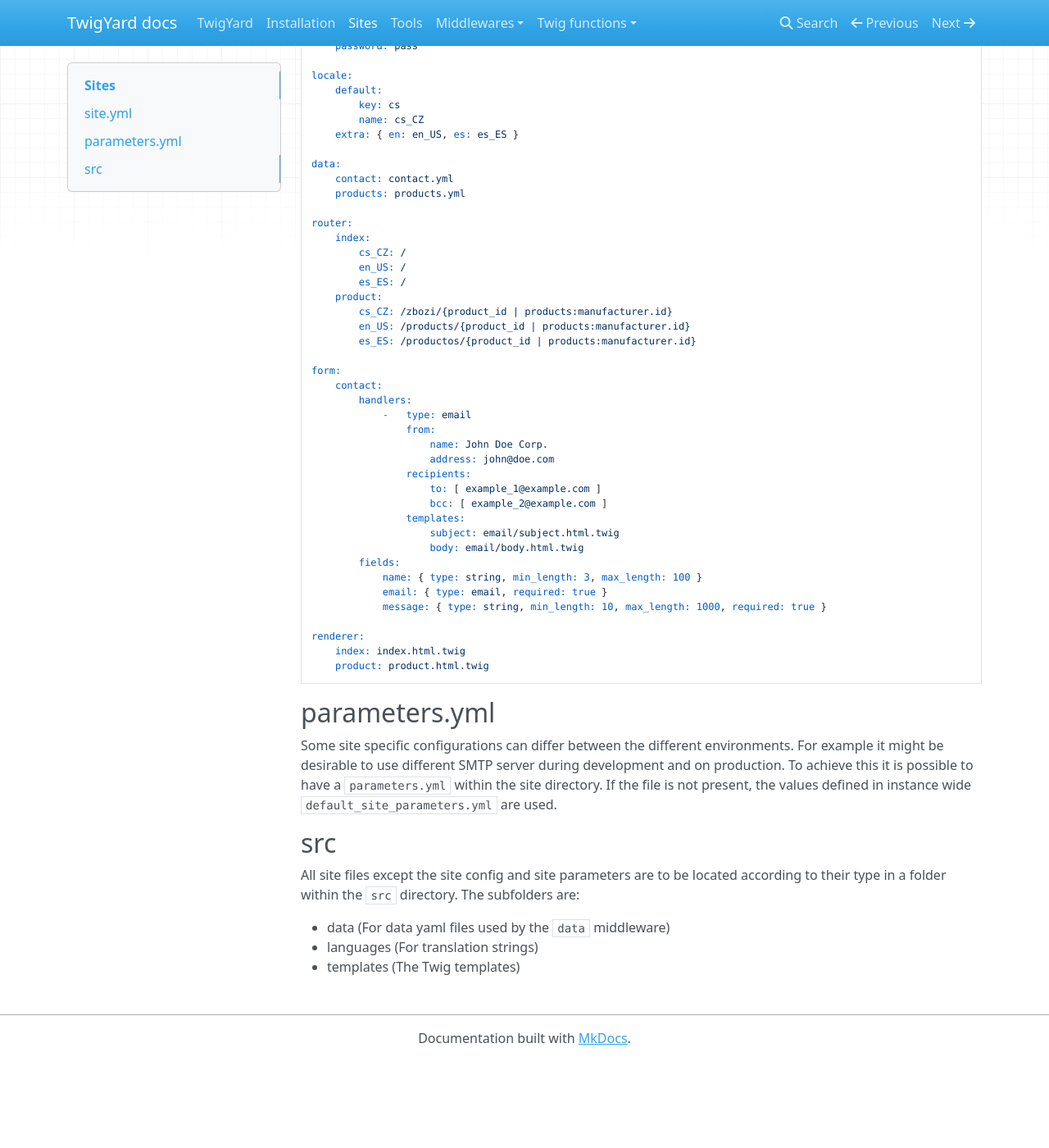
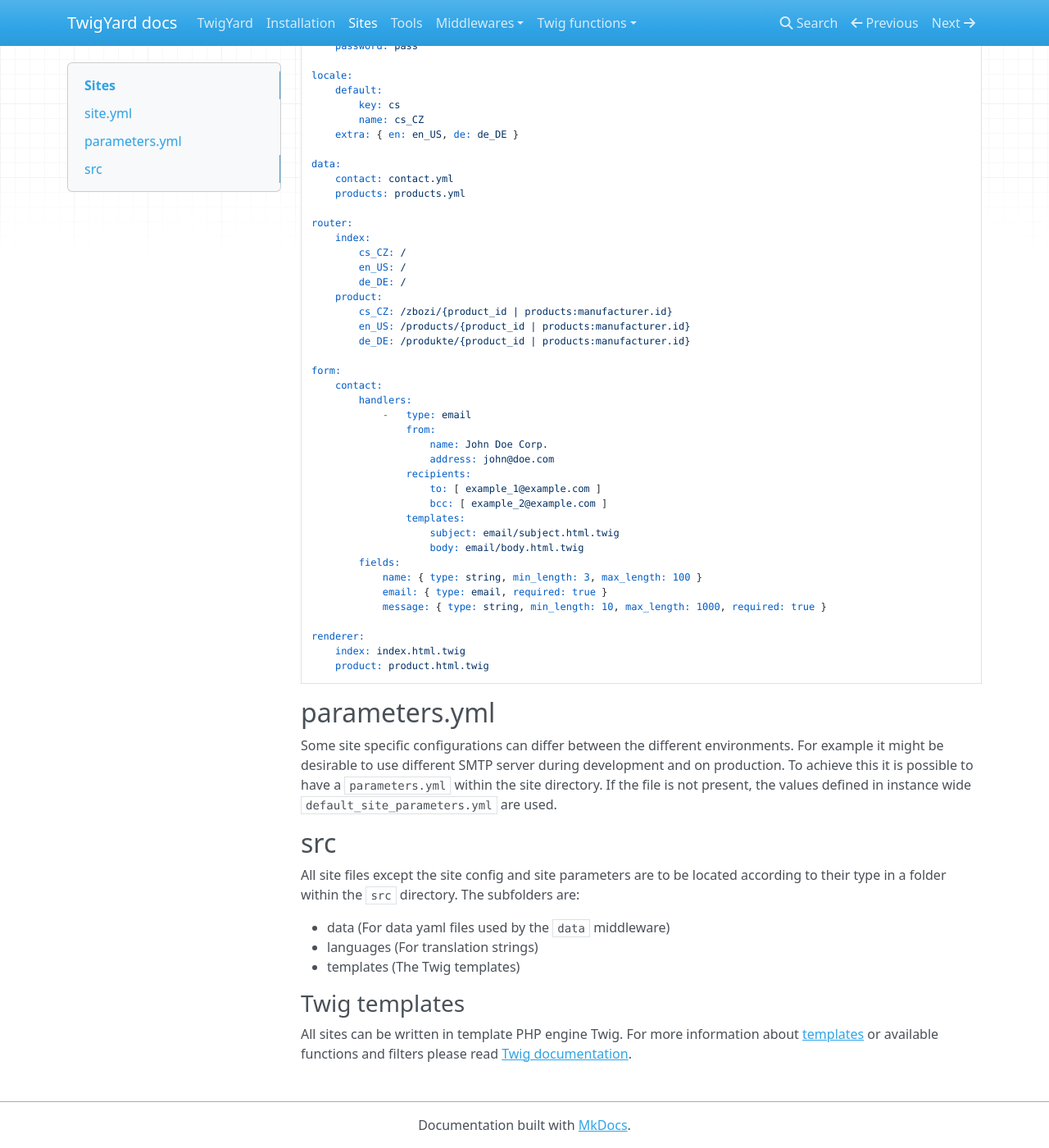
Before and after one commit to twigyard/twigyard, an MkDocs documentation site: the page built from docs/docs/sites.md, in a window 1280 px wide and 1400 px high, scrolled down 1084 px. Shown: the whole window at 82% size. Built offline with MkDocs 1.6.1, drawn with Linux system fonts in a browser that asks for light colours; nearby versions of some CDN libraries; before the commit the page ends 2378 px from its top, so only the background shows below that.

```diff
--- a/docs/docs/sites.md
+++ b/docs/docs/sites.md
@@ -45,7 +45,7 @@ locale:
     default:
         key: cs
         name: cs_CZ
-    extra: { en: en_US, es: es_ES }
+    extra: { en: en_US, de: de_DE }
 
 data:
     contact: contact.yml
@@ -55,11 +55,11 @@ router:
     index:
         cs_CZ: /
         en_US: /
-        es_ES: /
+        de_DE: /
     product:
         cs_CZ: /zbozi/{product_id | products:manufacturer.id}
         en_US: /products/{product_id | products:manufacturer.id}
-        es_ES: /productos/{product_id | products:manufacturer.id}
+        de_DE: /produkte/{product_id | products:manufacturer.id}
 
 form:
     contact:
@@ -93,3 +93,6 @@ All site files except the site config and site parameters are to be located acco
 * data (For data yaml files used by the `data` middleware)
 * languages (For translation strings)
 * templates (The Twig templates)
+
+### Twig templates
+All sites can be written in template PHP engine Twig. For more information about <a href="https://twig.symfony.com/doc/2.x/templates.html" target="_blank">templates</a> or available functions and filters please read <a href="https://twig.symfony.com/doc/2.x" target="_blank">Twig documentation</a>.
```
Also changed, not shown: docs/docs/installation.md (+1 -1 lines), docs/docs/middlewares/form.md (+1 -1 lines), docs/docs/middlewares/locale.md (+6 -0 lines).
